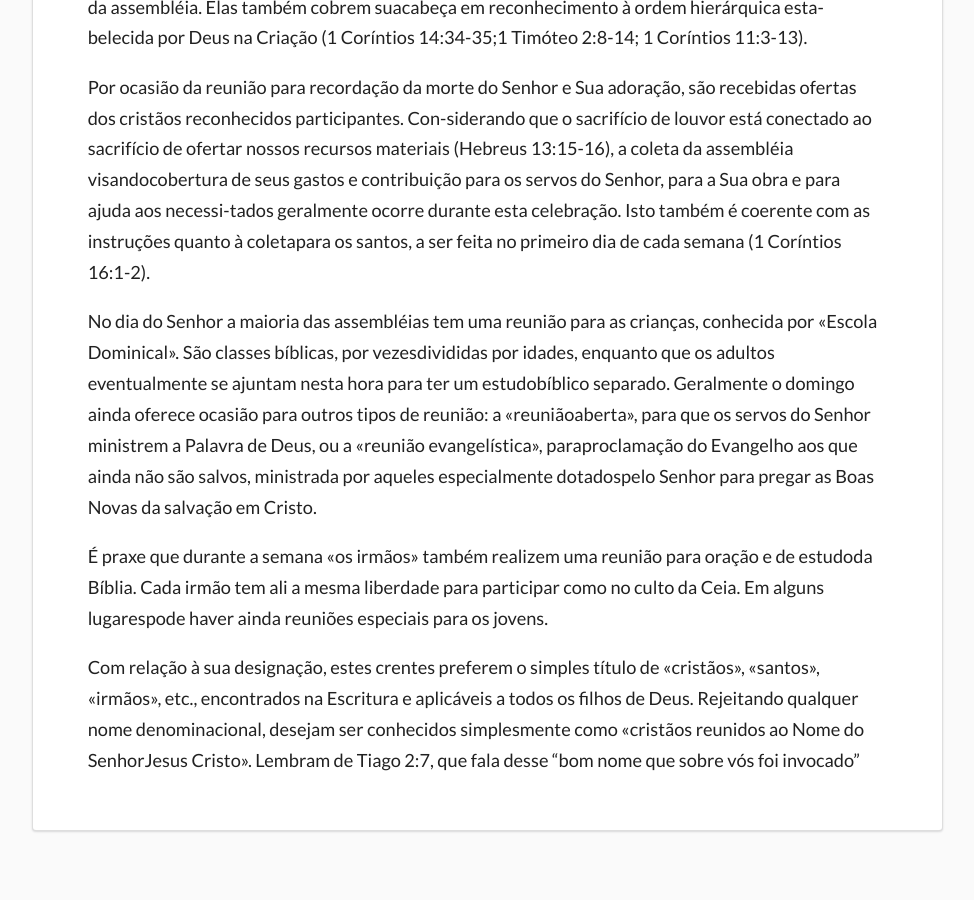
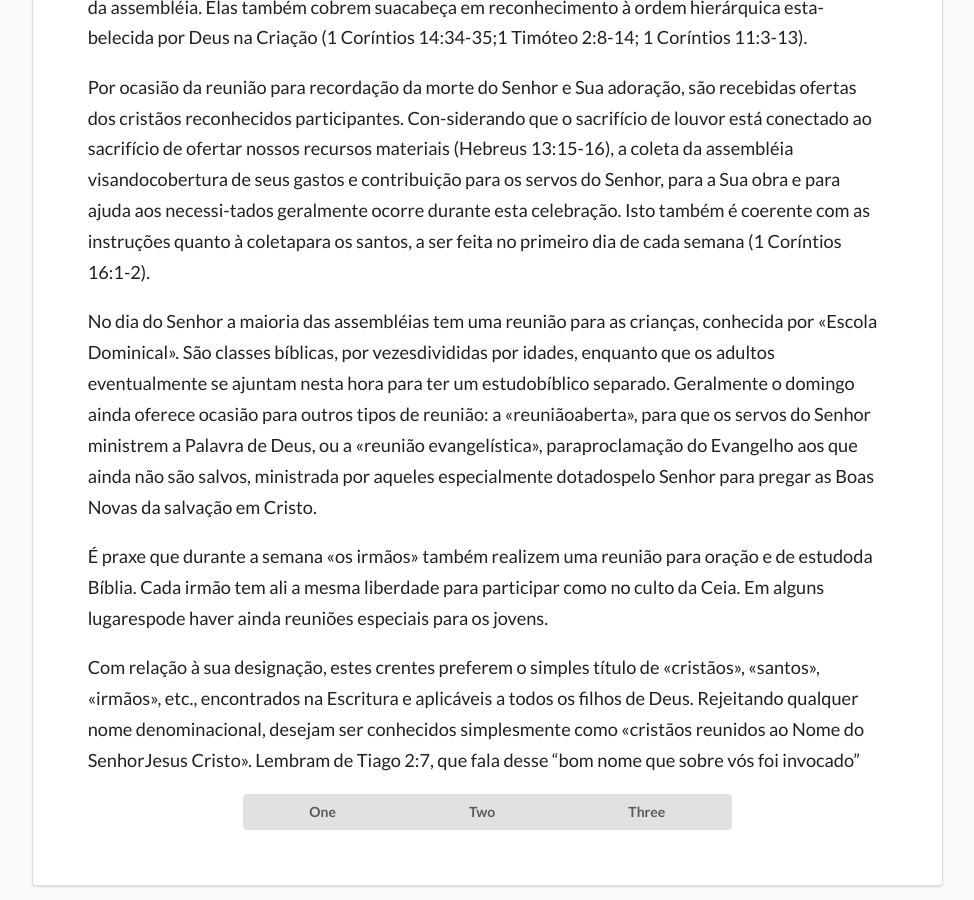
Before and after one commit to coisasdoalto/coisasdoalto.org, a Jekyll site: the page built from artigos/igreja-sem-placa.html, in a window 1280 px wide and 900 px high, scrolled down 2095 px. Shown: the whole window, without its empty margins (261-1235 px from the left). Built offline with Jekyll 4.4.1, drawn with Linux system fonts in a browser that asks for light colours; before the commit the page ends 2940 px from its top, so only the background shows below that.

Commit message:
Add botoes

```diff
--- a/_layouts/article.html
+++ b/_layouts/article.html
@@ -15,4 +15,16 @@ layout: default
   </div>
 
   {{ content }}
+
+  <div class="ui centered grid">
+    <div class="ten wide column">
+      <div class="ui fluid buttons">
+        <button class="ui button">One</button>
+        <button class="ui button">Two</button>
+        <button class="ui button">Three</button>
+      </div>
+    </div>
+  </div>
+
+
 </div>
```
